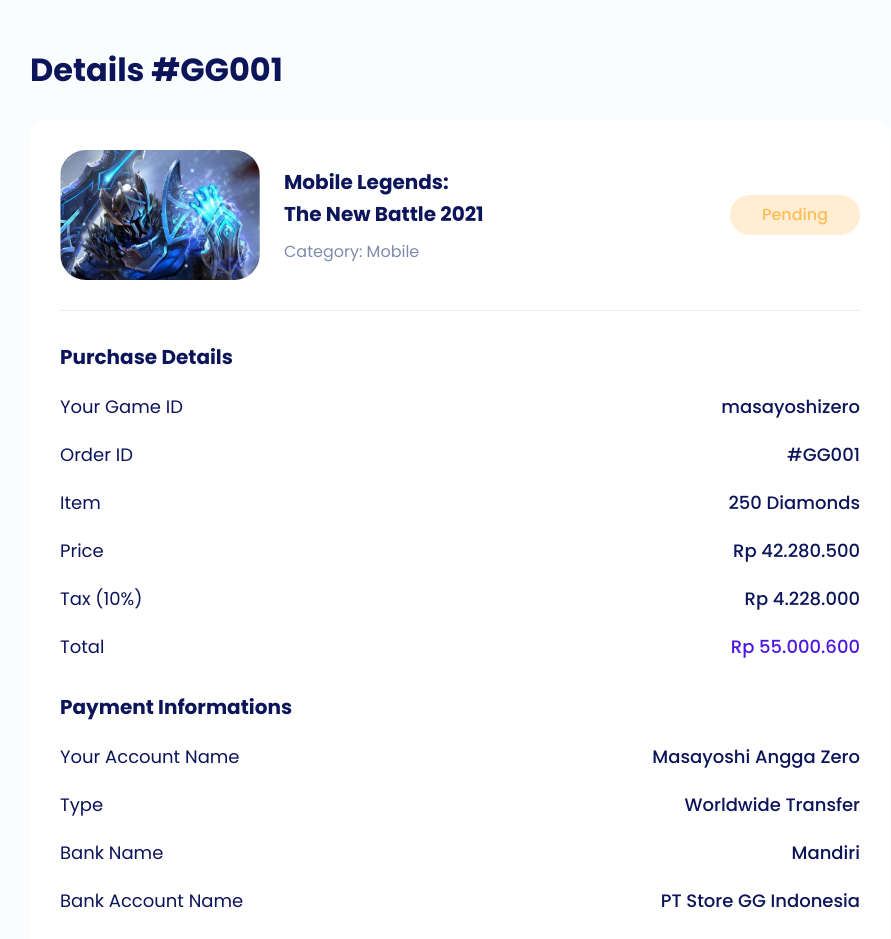
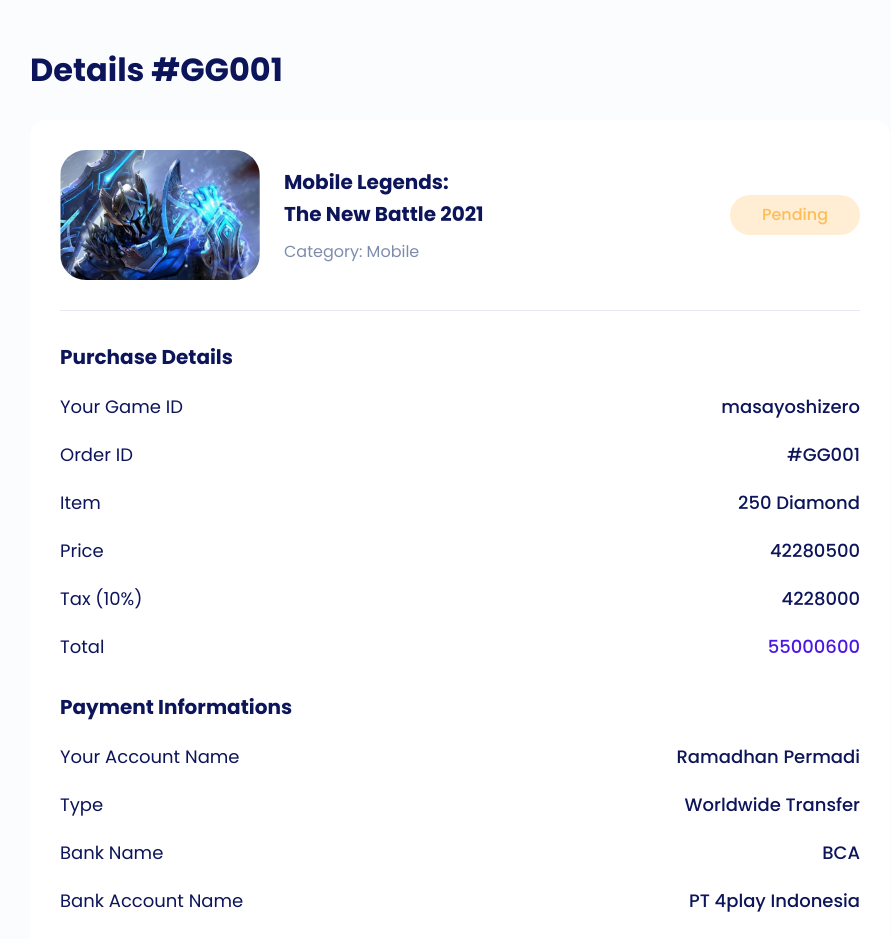
Before and after one commit to rmdhnprmd/4play, a Next.js app: page /member/transactions/detail in a window 1280 px wide. Shown: the top 939 px of the page, without its empty margins (310-1201 px from the left). Built offline with nearby package versions, Linux system fonts and the light colour scheme.

Commit message:
refactor member transaction detail page component

```diff
--- a/components/organisms/TransactionContent/TableRow.tsx
+++ b/components/organisms/TransactionContent/TableRow.tsx
@@ -54,7 +54,7 @@
         </div>
       </td>
       <td>
-        <Link href="/member/transactions-detail">
+        <Link href="/member/transactions/detail">
           <a className="btn btn-status rounded-pill text-sm">Details</a>
         </Link>
       </td>
--- /dev/null
+++ b/components/organisms/TransactionDetailContent/Row.tsx
@@ -0,0 +1,13 @@
+interface RowProps {
+  label: string;
+  value: string | number;
+  className?: string;
+}
+export default function Row(props: Partial<RowProps>) {
+  const { label, value, className } = props;
+  return (
+    <p className="text-lg color-palette-1 mb-20">
+      {label} <span className={`purchase-details ${className}`}>{value}</span>
+    </p>
+  );
+}
--- /dev/null
+++ b/components/organisms/TransactionDetailContent/index.tsx
@@ -0,0 +1,81 @@
+import Row from "./Row";
+
+export default function TransactionDetailContent() {
+  return (
+    <main className="main-wrapper">
+      <div className="ps-lg-0">
+        <h2 className="text-4xl fw-bold color-palette-1 mb-30">
+          Details #GG001
+        </h2>
+        <div className="details">
+          <div className="main-content main-content-card overflow-auto">
+            <section className="checkout mx-auto">
+              <div className="d-flex flex-row  align-items-center justify-content-between mb-30">
+                <div className="game-checkout d-flex flex-row align-items-center">
+                  <div className="pe-4">
+                    <div className="cropped">
+                      <img
+                        src="/img/Thumbnail-3.png"
+                        width="200"
+                        height="130"
+                        className="img-fluid"
+                        alt=""
+                      />
+                    </div>
+                  </div>
+                  <div>
+                    <p className="fw-bold text-xl color-palette-1 mb-10">
+                      Mobile Legends:
+                      <br /> The New Battle 2021
+                    </p>
+                    <p className="color-palette-2 m-0">Category: Mobile</p>
+                  </div>
+                </div>
+                <div>
+                  <p className="fw-medium text-center label pending m-0 rounded-pill">
+                    Pending
+                  </p>
+                </div>
+              </div>
+              <hr />
+              <div className="purchase pt-30">
+                <h2 className="fw-bold text-xl color-palette-1 mb-20">
+                  Purchase Details
+                </h2>
+                <Row label="Your Game ID" value="masayoshizero" />
+                <Row label="Order ID" value="#GG001" />
+                <Row label="Item" value="250 Diamond" />
+                <Row label="Price" value={42280500} />
+                <Row label="Tax (10%)" value={4228000} />
+                <Row
+                  label="Total"
+                  value={55000600}
+                  className="color-palette-4"
+                />
+              </div>
+              <div className="payment pt-10 pb-10">
+                <h2 className="fw-bold text-xl color-palette-1 mb-20">
+                  Payment Informations
+                </h2>
+                <Row label="Your Account Name" value="Ramadhan Permadi" />
+                <Row label="Type" value="Worldwide Transfer" />
+                <Row label="Bank Name" value="BCA" />
+                <Row label="Bank Account Name" value="PT 4play Indonesia" />
+                <Row label="Bank Number" value="1800 - 9090 - 2021" />
+              </div>
+              <div className="d-md-block d-flex flex-column w-100">
+                <a
+                  className="btn btn-whatsapp rounded-pill fw-medium text-white border-0 text-lg"
+                  href="#"
+                  role="button"
+                >
+                  WhatsApp ke Admin
+                </a>
+              </div>
+            </section>
+          </div>
+        </div>
+      </div>
+    </main>
+  );
+}
--- a/pages/member/transactions/detail.tsx
+++ b/pages/member/transactions/detail.tsx
@@ -1,113 +1,9 @@
+import TransactionDetailContent from "../../../components/organisms/TransactionDetailContent";
+
 export default function TransactionsDetail() {
   return (
     <section className="transactions-detail overflow-auto">
-      <main className="main-wrapper">
-        <div className="ps-lg-0">
-          <h2 className="text-4xl fw-bold color-palette-1 mb-30">
-            Details #GG001
-          </h2>
-          <div className="details">
-            <div className="main-content main-content-card overflow-auto">
-              <section className="checkout mx-auto">
-                <div className="d-flex flex-row  align-items-center justify-content-between mb-30">
-                  <div className="game-checkout d-flex flex-row align-items-center">
-                    <div className="pe-4">
-                      <div className="cropped">
-                        <img
-                          src="/img/Thumbnail-3.png"
-                          width="200"
-                          height="130"
-                          className="img-fluid"
-                          alt=""
-                        />
-                      </div>
-                    </div>
-                    <div>
-                      <p className="fw-bold text-xl color-palette-1 mb-10">
-                        Mobile Legends:
-                        <br /> The New Battle 2021
-                      </p>
-                      <p className="color-palette-2 m-0">Category: Mobile</p>
-                    </div>
-                  </div>
-                  <div>
-                    <p className="fw-medium text-center label pending m-0 rounded-pill">
-                      Pending
-                    </p>
-                  </div>
-                </div>
-                <hr />
-                <div className="purchase pt-30">
-                  <h2 className="fw-bold text-xl color-palette-1 mb-20">
-                    Purchase Details
-                  </h2>
-                  <p className="text-lg color-palette-1 mb-20">
-                    Your Game ID{" "}
-                    <span className="purchase-details">masayoshizero</span>
-                  </p>
-                  <p className="text-lg color-palette-1 mb-20">
-                    Order ID <span className="purchase-details">#GG001</span>
-                  </p>
-                  <p className="text-lg color-palette-1 mb-20">
-                    Item <span className="purchase-details">250 Diamonds</span>
-                  </p>
-                  <p className="text-lg color-palette-1 mb-20">
-                    Price{" "}
-                    <span className="purchase-details">Rp 42.280.500</span>
-                  </p>
-                  <p className="text-lg color-palette-1 mb-20">
-                    Tax (10%){" "}
-                    <span className="purchase-details">Rp 4.228.000</span>
-                  </p>
-                  <p className="text-lg color-palette-1 mb-20">
-                    Total{" "}
-                    <span className="purchase-details color-palette-4">
-                      Rp 55.000.600
-                    </span>
-                  </p>
-                </div>
-                <div className="payment pt-10 pb-10">
-                  <h2 className="fw-bold text-xl color-palette-1 mb-20">
-                    Payment Informations
-                  </h2>
-                  <p className="text-lg color-palette-1 mb-20">
-                    Your Account Name{" "}
-                    <span className="purchase-details">
-                      Masayoshi Angga Zero
-                    </span>
-                  </p>
-                  <p className="text-lg color-palette-1 mb-20">
-                    Type{" "}
-                    <span className="payment-details">Worldwide Transfer</span>
-                  </p>
-                  <p className="text-lg color-palette-1 mb-20">
-                    Bank Name <span className="payment-details">Mandiri</span>
-                  </p>
-                  <p className="text-lg color-palette-1 mb-20">
-                    Bank Account Name{" "}
-                    <span className="payment-details">
-                      PT Store GG Indonesia
-                    </span>
-                  </p>
-                  <p className="text-lg color-palette-1 mb-20">
-                    Bank Number{" "}
-                    <span className="payment-details">1800 - 9090 - 2021</span>
-                  </p>
-                </div>
-                <div className="d-md-block d-flex flex-column w-100">
-                  <a
-                    className="btn btn-whatsapp rounded-pill fw-medium text-white border-0 text-lg"
-                    href="#"
-                    role="button"
-                  >
-                    WhatsApp ke Admin
-                  </a>
-                </div>
-              </section>
-            </div>
-          </div>
-        </div>
-      </main>
+      <TransactionDetailContent />
     </section>
   );
 }
```
